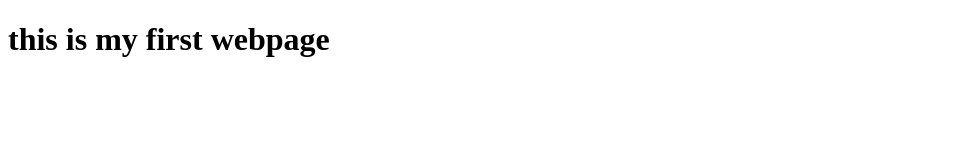
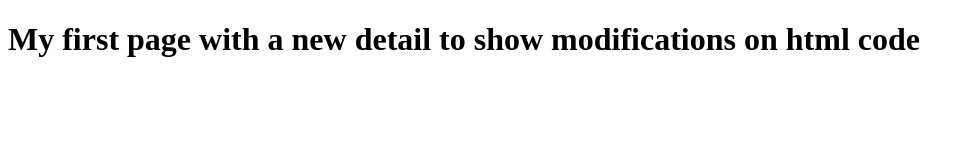
Before and after one commit to LilianPrates/coursera-test, a plain HTML site: page site/index.html in a window 1280 px wide. Shown: the whole page, without its empty margins (0-975 px from the left). Drawn offline with Linux system fonts and the light colour scheme.

Commit message:
small addition to our page content.

```diff
--- a/site/index.html
+++ b/site/index.html
@@ -4,6 +4,6 @@
 	<title> hello coursera </title>
 </head>
 <body>
-	<h1> this is my first webpage </h1>
+	<h1> My first page with a new detail to show modifications on html code </h1>
 </body>
 </html>
```
